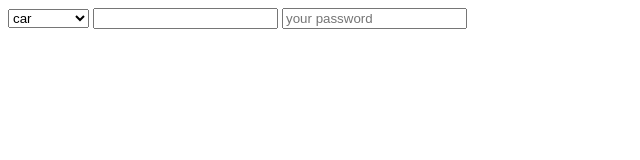
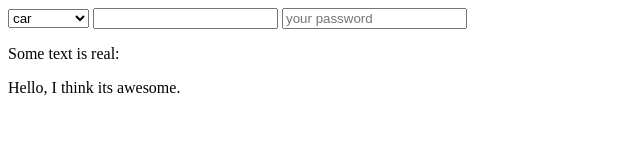
Before and after one commit to Chyzh-Illia/front_lessons, a plain HTML site: page HW_4/index.html in a window 1280 px wide. Shown: the whole page, without its empty margins (0-640 px from the left). Drawn offline with Linux system fonts and the light colour scheme.

Commit message:
Added_some_text_<p>_<span>

```diff
--- a/HW_4/index.html
+++ b/HW_4/index.html
@@ -14,6 +14,8 @@
         </select>
         <input type="text" name="Email" id="">
         <input type="password" name="password" id="" placeholder="your password">
+        <p>Some text is real:</p>
+        <span>Hello, I think its awesome.</span>
     </form>
 </body>
 </html>
```
